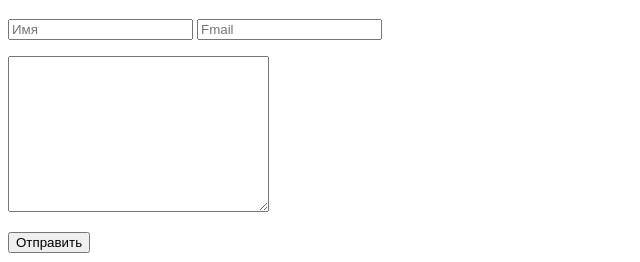
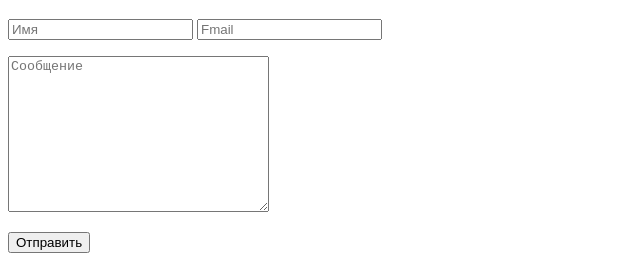
Before and after one commit to mikhail-kapustin/mikhail-kapustin.github.io, a plain HTML site: page index.html in a window 1280 px wide. Shown: the part 2790-3052 px from the top of the page, 0-640 px from the left. Drawn offline with Linux system fonts and the light colour scheme.

Commit message:
12 версия исправил

```diff
--- a/index.html
+++ b/index.html
@@ -127,7 +127,7 @@ Duis aute irure dolor in reprehenderit in voluptate velit esse cillum dolore eu
 <form action="lo">
     <input type="text"placeholder="Имя">
     <input type="text"placeholder="Fmail">
-    <p><textarea name="fl" id="" cols="30" rows="10"></textarea></p>
+    <p><textarea name="fl" id="" cols="30" rows="10" placeholder="Сообщение"></textarea></p>
     <p><input type="reset" value="Отправить"></p>
 </form>
 <p><img src="img/%D0%BA%D0%B0%D1%80%D1%82%D0%B0%20%D0%A1%D0%BD%D0%B8%D0%BC%D0%BE%D0%BA.PNG" alt=""></p>
```
